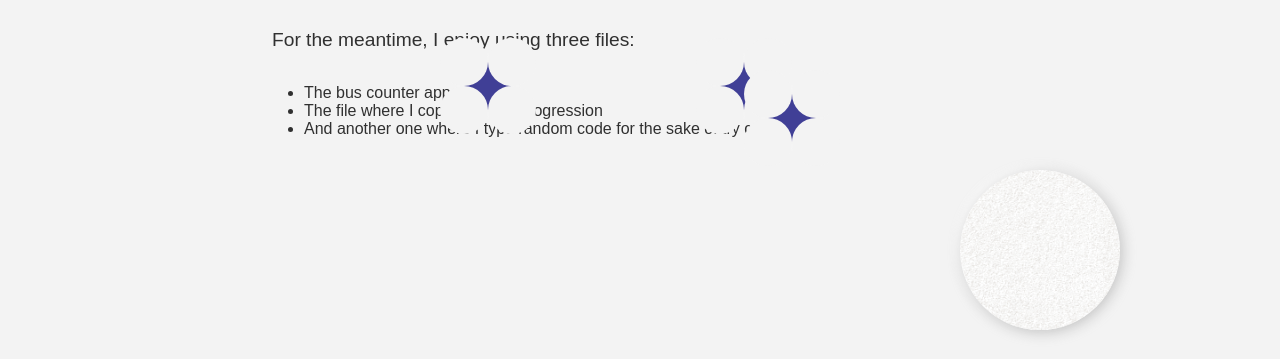
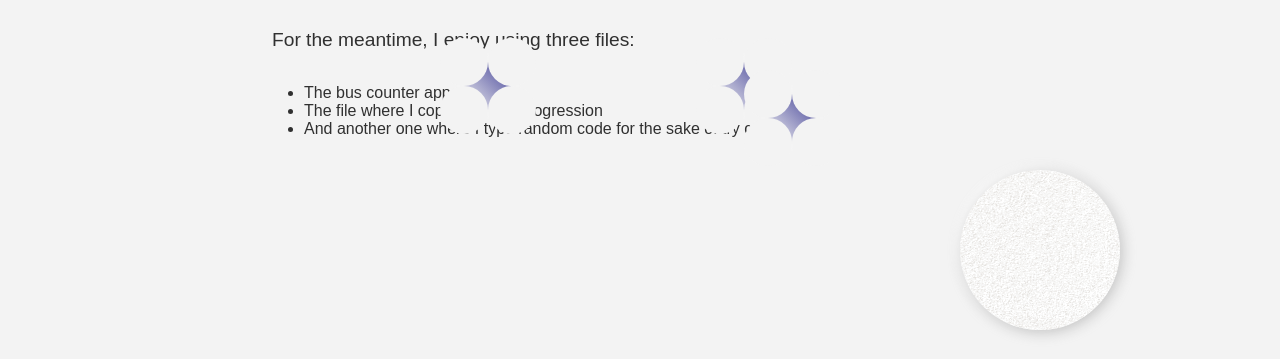
Before and after one commit to Bakury-Abdullah/playGround, a plain HTML site: page index.html in a window 1280 px wide. Shown: the part 626-985 px from the top of the page. Drawn offline with Linux system fonts and the light colour scheme; a web font is replaced by a local one.

Commit message:
edited the stars color

```diff
--- a/index.css
+++ b/index.css
@@ -102,22 +102,36 @@ p{
     margin-bottom: 1.5em;
 }
 
-.texture{
+.texture {
+    position: relative; /* Add this */
     border-radius: 50%;
     width: 10em;
     height: 10em;
-    box-shadow:  2px 2px 14px rgba(138, 138, 138, 0.48),
+    box-shadow: 2px 2px 14px rgba(138, 138, 138, 0.48),
                 -4px -4px 8px rgb(255, 255, 255);
     display: flex;
     justify-self: flex-end;
     margin: 2em 10em;
+    background-image: url(./Images/texture.png);
 }
+
+/* .texture::before {
+    content: '';
+    position: absolute;
+    top: 0;
+    left: 0;
+    width: 10em;
+    height: 10em;
+    border-radius: 50%;
+    background: rgba(0, 0, 0, 1);
+    z-index: 2;
+} */
 
 .star{
     position: absolute;
     width: 3em;
     height: 3em;
-    background-color: #403f96;
+    background-image: linear-gradient(45deg, #F3F3F3, #403f96);
     box-shadow: 0 0 10px rgba(255, 255, 255, 0.8);
     right: 32em;
     bottom: 4em;
--- a/index.html
+++ b/index.html
@@ -43,7 +43,7 @@
             <li>And another one where I type random code for the sake of try outs</li>
         </ul>
         </div>
-        <img src="Images/texture.png" alt="textured glowing sphere" class="texture">
+        <div class="texture"></div>
         <div class="star star-three"><div class="star-border"></div></div>
         <div class="star star-one"><div class="star-border"></div></div>
         <div class="star star-two"><div class="star-border"></div></div>
```
